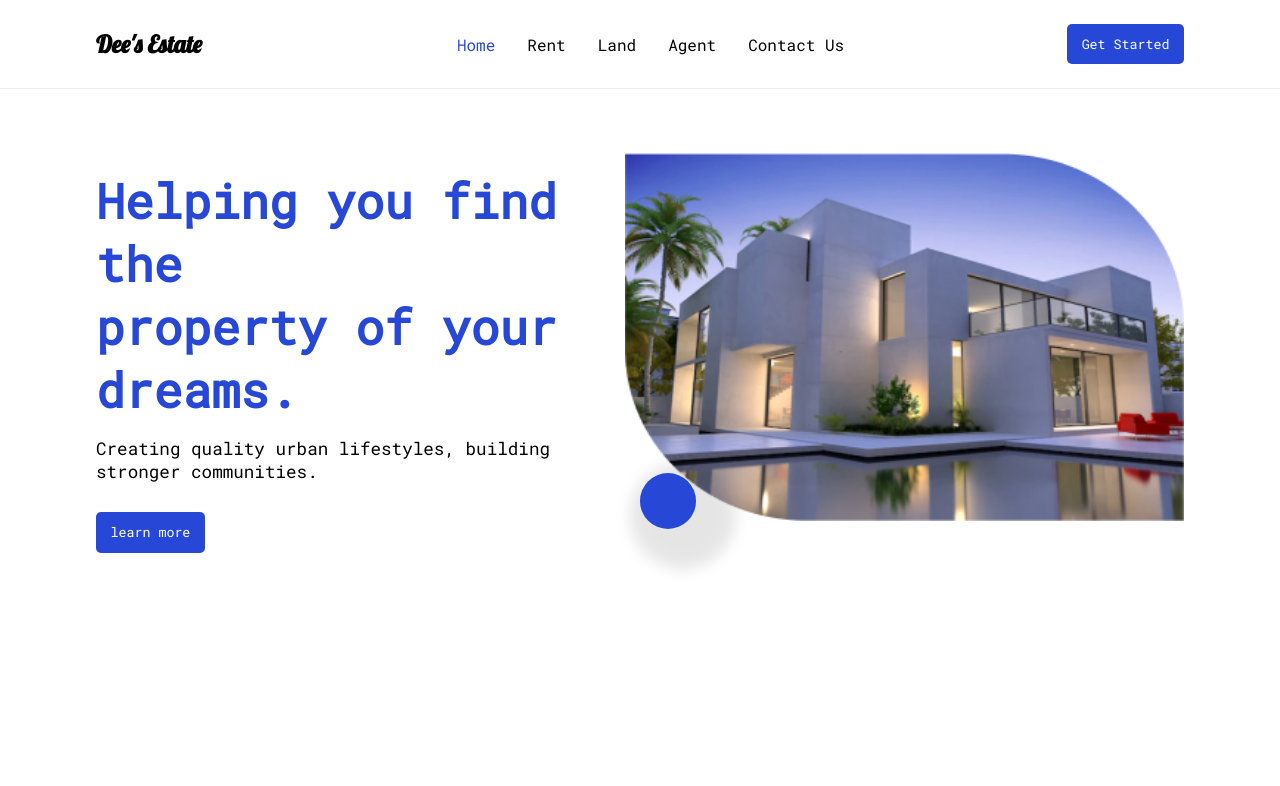
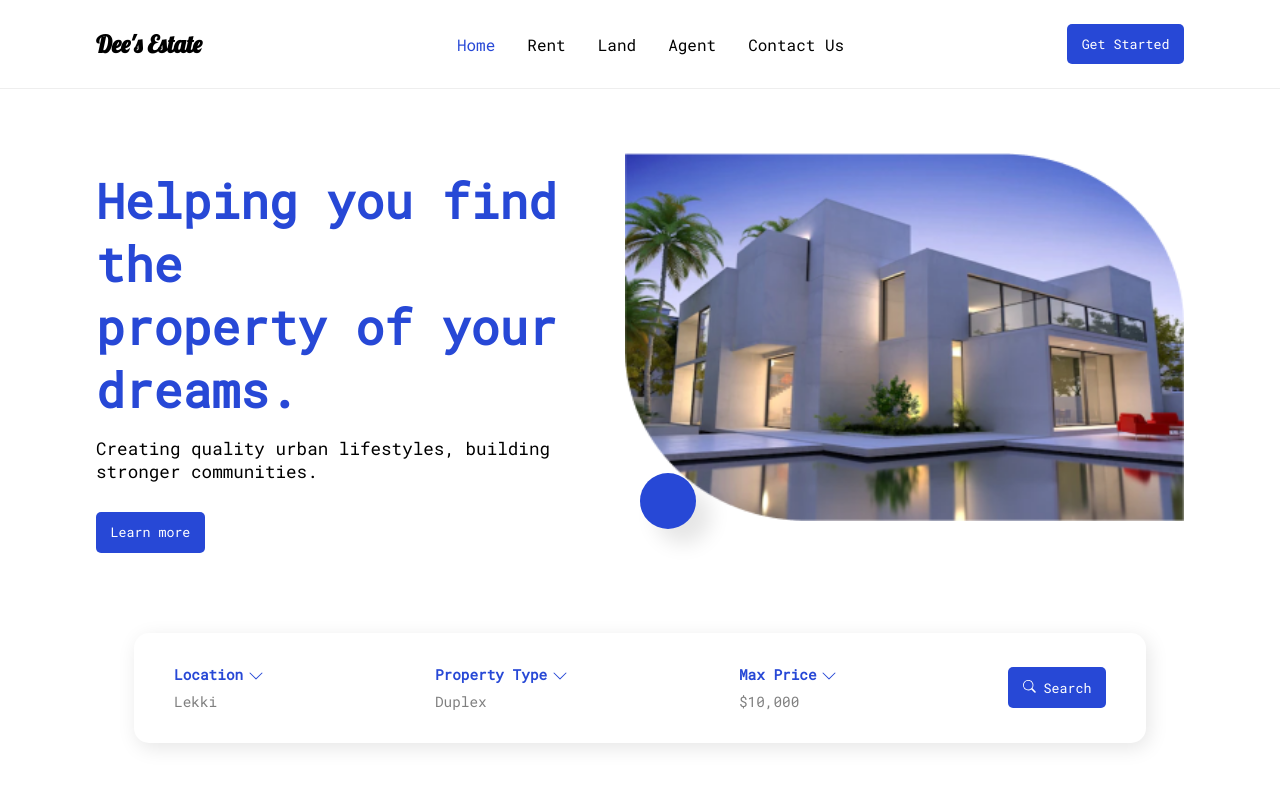
Before and after one commit to Iretoms/a-real-estate-landing-page, a React (Create React App) app: page / in a window 1280 px wide. Shown: the top 786 px of the page. Built offline with nearby package versions, Linux system fonts and the light colour scheme.

Commit message:
search section

```diff
--- a/src/App.js
+++ b/src/App.js
@@ -3,6 +3,7 @@ import GlobalStyle from './styles/GlobalStyle';
 import {Routes, Route, useLocation} from 'react-router-dom'
 import Header from './components/Header';
 import Description from './components/sections/Description';
+import Search from './components/sections/Search';
 
 
 function App() {
@@ -11,6 +12,7 @@ function App() {
       <GlobalStyle/>
       <Header/>
       <Description/>
+      <Search/>
     </>
   );
 }
--- a/src/components/sections/Description.js
+++ b/src/components/sections/Description.js
@@ -4,7 +4,7 @@ import HeroImage from '../../images/Hero-image.03914c98eda5b94687e4.png';
 
 const Description = () => {
     return (
-        <FirstSection>
+        <section>
             <DescriptionSection>
                 <article>
                     <h1>
@@ -17,7 +17,7 @@ const Description = () => {
                         stronger communities.
                     </p>
                     <button>
-                        learn more
+                        Learn more
                     </button>
 
                 </article>
@@ -26,13 +26,10 @@ const Description = () => {
                     <div className='blue-circle'></div>
                 </DesImgCon>
             </DescriptionSection>
-        </FirstSection>
+        </section>
     );
 };
 
-const FirstSection = styled.section`
-   width: 100vw;
-`
 const DescriptionSection = styled.div`
    width: 85%;
    margin: 0 auto;
@@ -67,7 +64,7 @@ const DesImgCon = styled.article`
     position: absolute;
     bottom: 0.5rem;
     left: 0.9rem;
-    box-shadow: 15px 15px 15px 25px  rgba(0,0,0,0.1);
+    box-shadow: 15px 15px 20px rgba(0,0,0,0.1);
    }
 `
 
--- /dev/null
+++ b/src/components/sections/Search.js
@@ -0,0 +1,70 @@
+import React from 'react';
+import styled from 'styled-components';
+import { BsChevronDown, BsSearch } from 'react-icons/bs'
+
+
+const Search = () => {
+    return (
+        <section>
+           <SearchSection>
+              <article>
+                <Div>
+                    <div><h4>Location</h4> <BsChevronDown color='#2748d6'/></div>
+                    <p>Lekki</p>
+                </Div>
+
+                <Div>
+                    <div><h4>Property Type</h4> <BsChevronDown color='#2748d6'/></div>
+                    <p>Duplex</p>
+                </Div>
+
+                <Div>
+                    <div><h4>Max Price</h4> <BsChevronDown color='#2748d6'/></div>
+                    <p>$10,000</p>
+                </Div>
+
+                <button>
+                    <BsSearch size='0.8rem'/> Search
+                </button>
+              </article>
+           </SearchSection>
+        </section>
+    );
+};
+
+const SearchSection = styled.div`
+  width: 85%;
+  margin: 0 auto;
+  article {
+    width: 93%;
+    margin: 0 auto;
+    display: flex;
+    align-items: center;
+    justify-content: space-between;
+    background-color: #fff;
+    padding: 2rem 2.5rem;
+    box-shadow: 3px 5px 20px  rgba(0,0,0,0.1);
+    border-radius: 15px;
+  }
+
+`
+
+const Div = styled.div`
+  div {
+    display: flex;
+    align-items: flex-end;
+    h4 {
+        margin-right: 0.3rem;
+        color: #2748d6;
+        font-size: 0.9rem;
+    }
+  }
+
+  p {
+    color: rgba(0,0,0,0.5);
+    margin-top: 0.5rem;
+    font-size: 0.9rem;
+  }
+`
+
+export default Search;
--- a/src/styles/GlobalStyle.js
+++ b/src/styles/GlobalStyle.js
@@ -29,6 +29,10 @@ button {
     cursor: pointer;
   }
 
+  section {
+    width: 100vw;
+  }
+
 `
 
 
```
